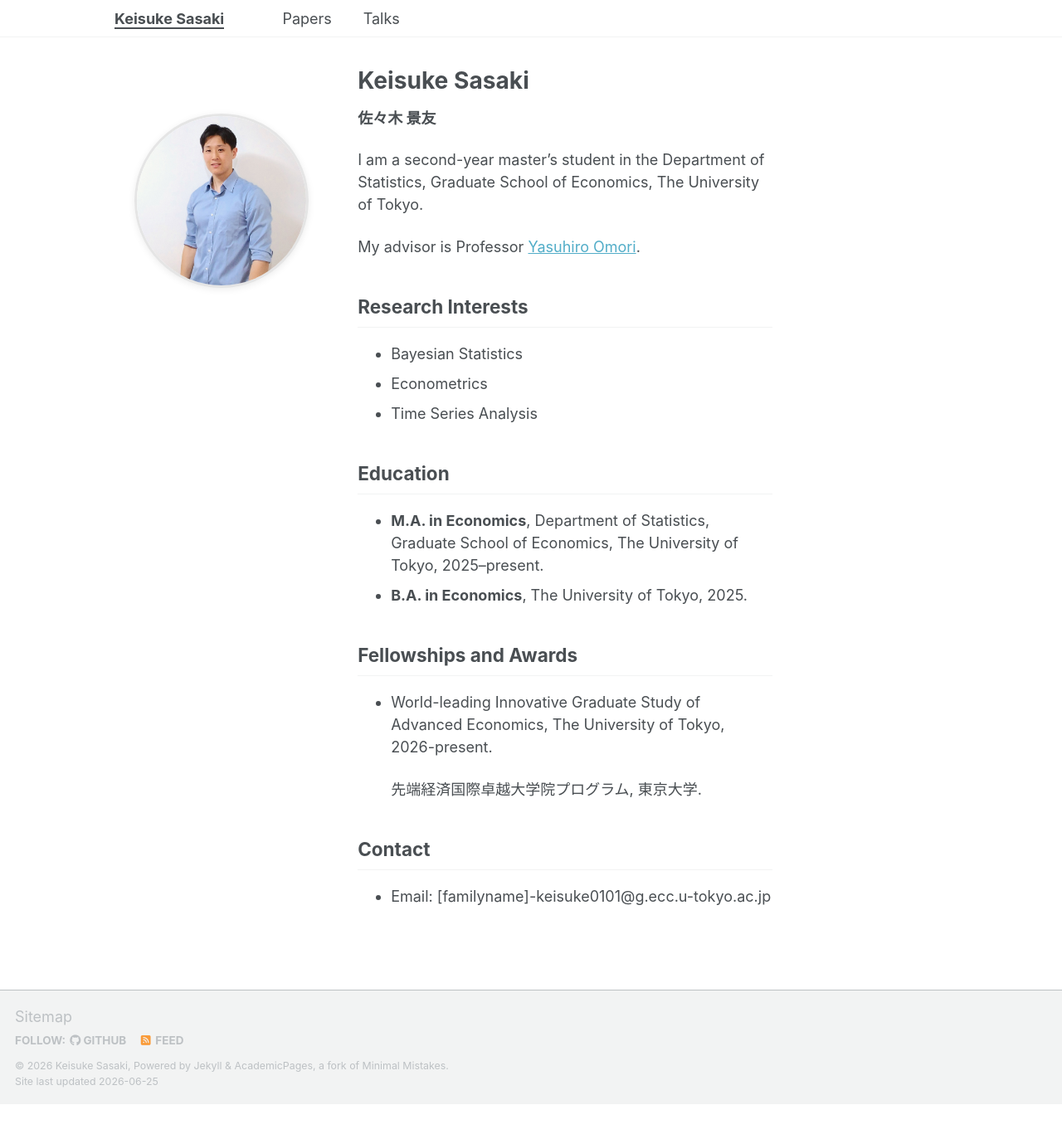
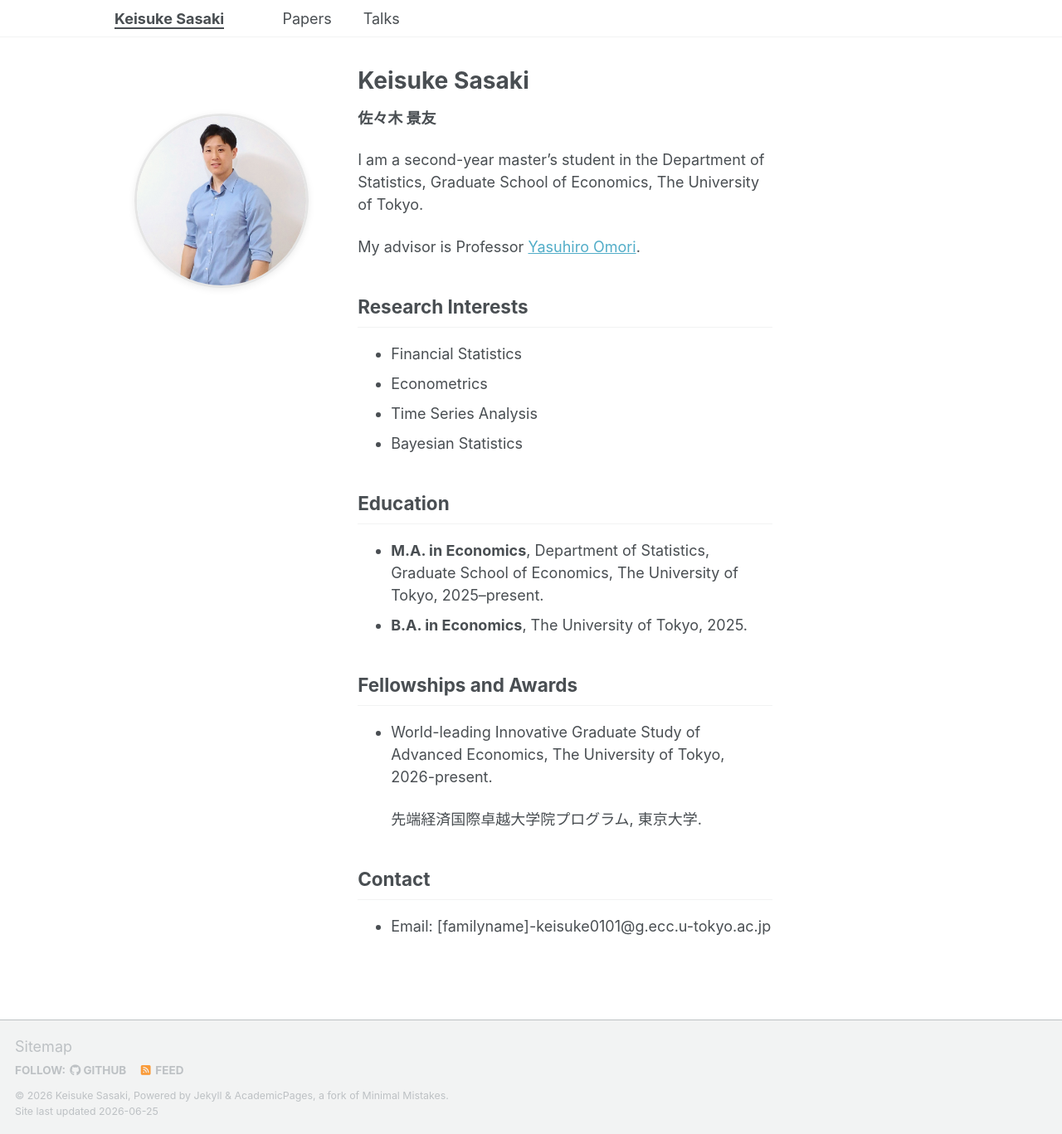
Before and after one commit to ksasaki-stats/ksasaki-stats.github.io, a Jekyll site: the page built from _pages/about.md, in a window 1280 px wide and 1367 px high. Shown: the whole window at 83% size. Built offline with Jekyll 4.4.1, drawn with Linux system fonts in a browser that asks for light colours; a script bundle is joined from its source files by our own code; library files that are not in the unit come from our copies.

Commit message:
Update about.md

```diff
--- a/_pages/about.md
+++ b/_pages/about.md
@@ -66,9 +66,10 @@ My advisor is Professor [Yasuhiro Omori](https://sites.google.com/view/omori-sta
 
 ## Research Interests
 
-- Bayesian Statistics
+- Financial Statistics
 - Econometrics
 - Time Series Analysis
+- Bayesian Statistics
 
 ## Education
 
```
